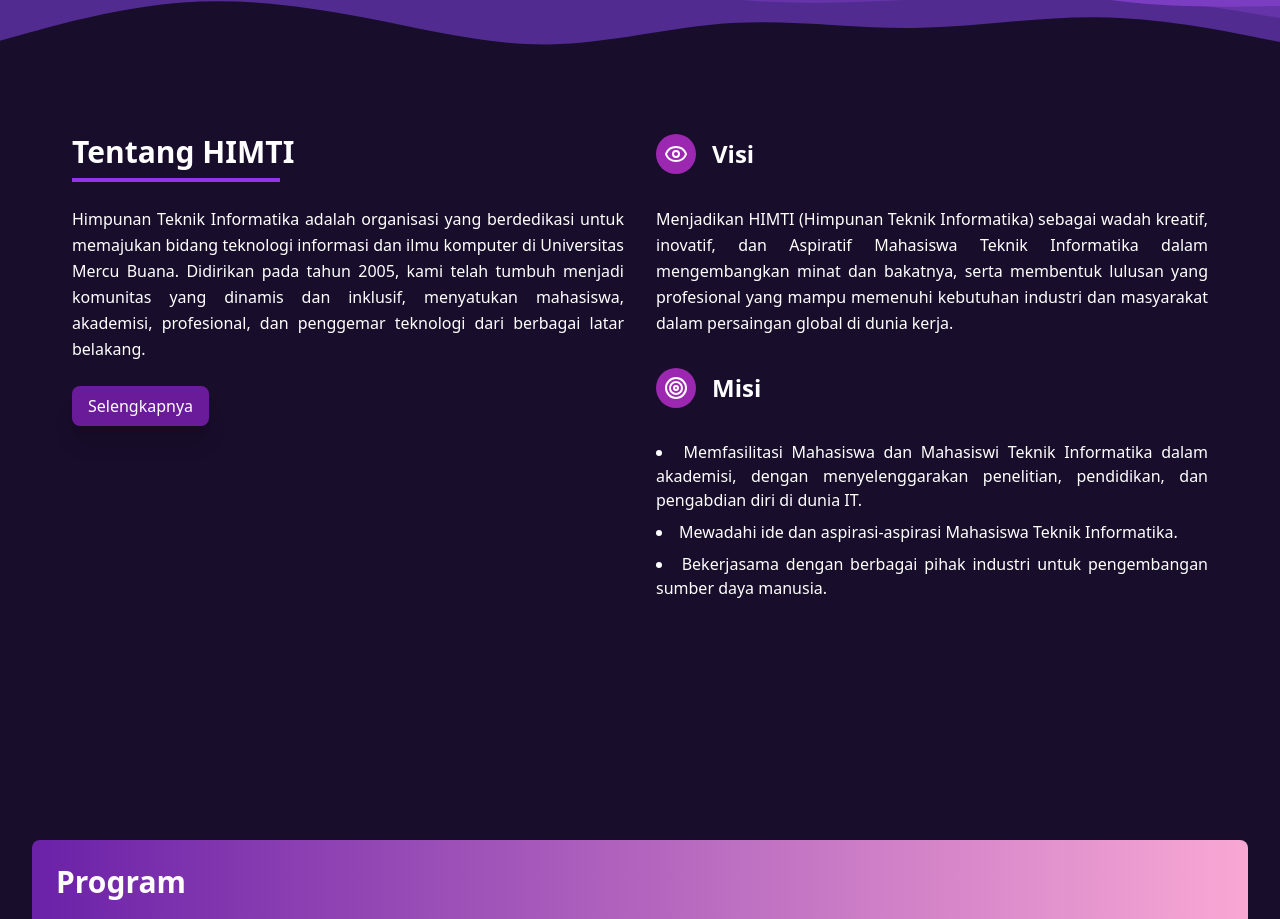
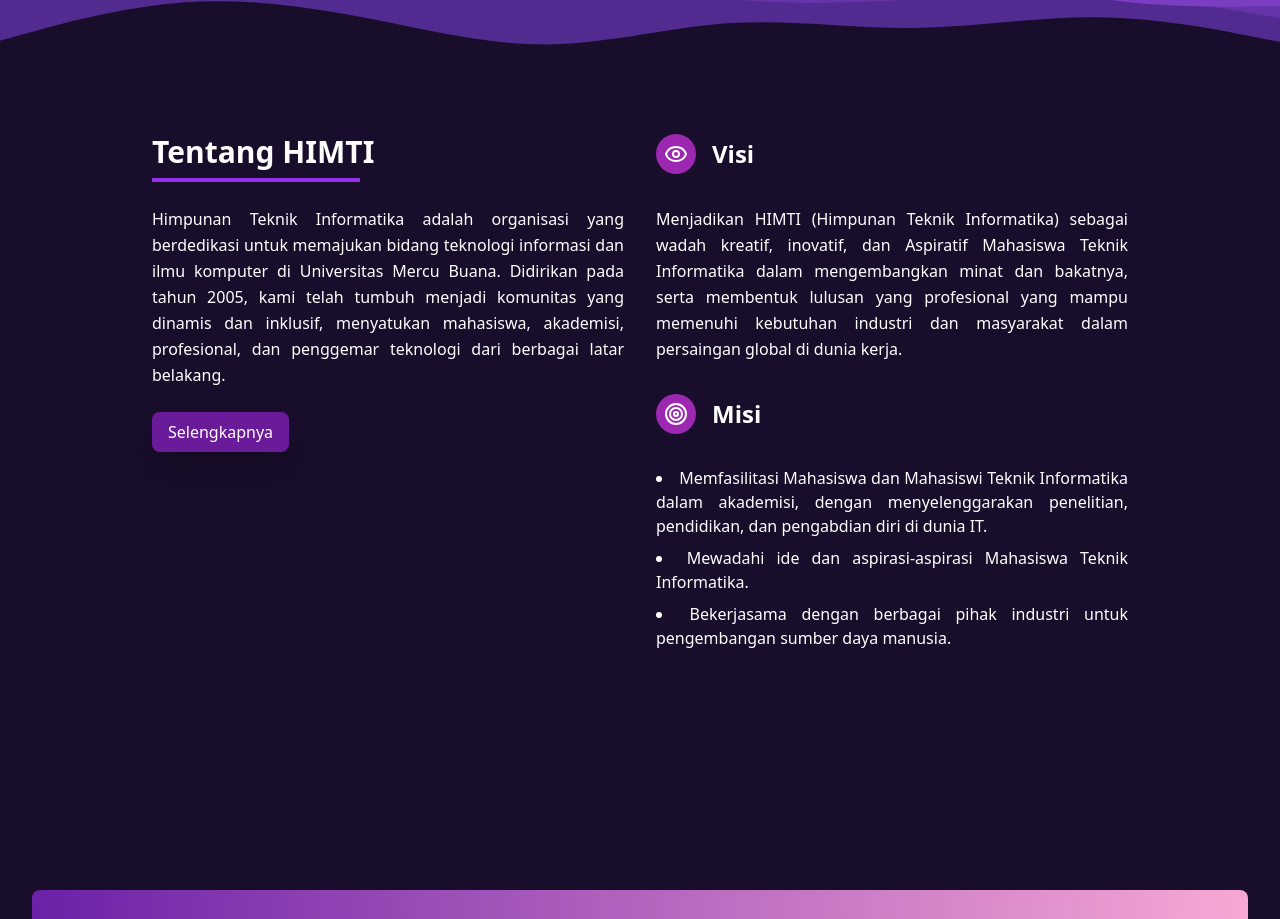
Before and after one commit to ramaboy13/Himti-MercuBuana, a Vue app: page / in a window 1280 px wide. Shown: the part 906-1825 px from the top of the page. Built offline with nearby package versions, Linux system fonts and the light colour scheme.

Commit message:
editing about

```diff
--- a/src/components/AboutSection.vue
+++ b/src/components/AboutSection.vue
@@ -77,7 +77,7 @@
     >
       <!-- Two Columns Layout -->
       <div
-        class="mb-52 mt-8 flex flex-col items-start gap-8 md:mt-0 md:flex-row"
+        class="mb-52 mt-8 flex flex-col items-start gap-8 md:mt-0 md:flex-row md:px-20"
       >
         <!-- Left Side (Tentang HIMTI + Description) -->
         <div class="md:w-1/2">
```
